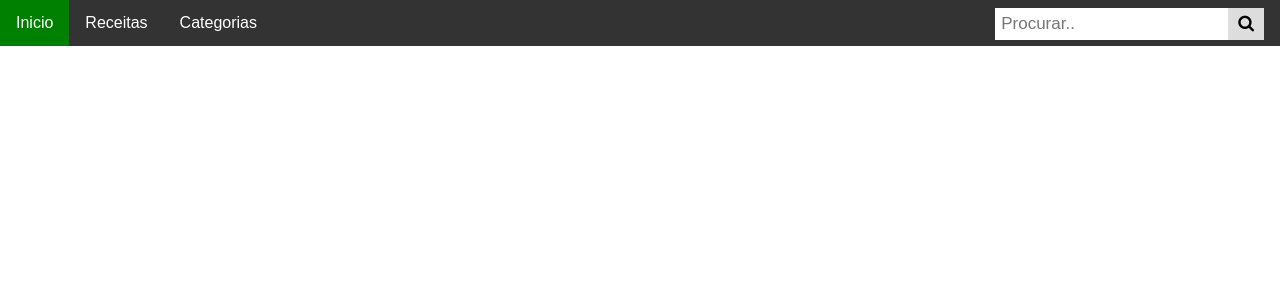
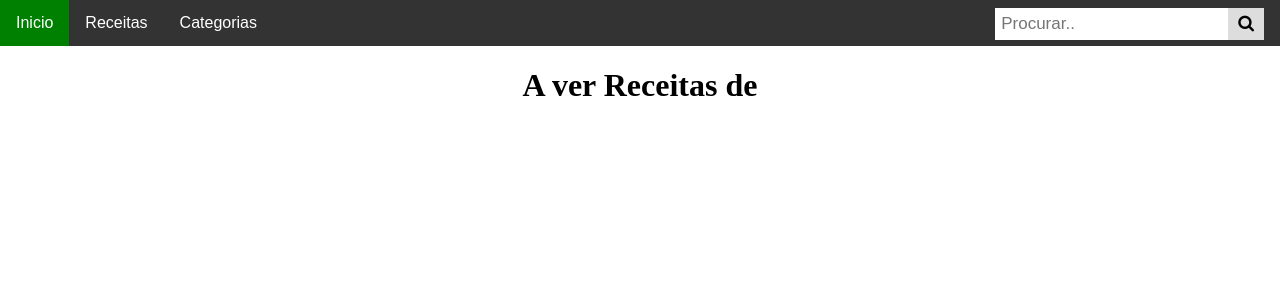
Before and after one commit to borreicho95/Projeto-WEB, a PHP site: page /receitas.php?idCat=antrob in a window 1280 px wide. Shown: the top 306 px of the page. Run offline with PHP 8.4, Linux system fonts and the light colour scheme; data comes from the database, SQL or seed files in the repository; data that the repository does not hold is empty.

Commit message:
Pequeno update
Update do dia 20 de janeiro nao realizado

```diff
--- a/Receitas/categorias.php
+++ b/Receitas/categorias.php
@@ -71,6 +71,7 @@
 
 </div>
 
+
 <div class="categorias">
 
 </div>
--- a/Receitas/receitas.css
+++ b/Receitas/receitas.css
@@ -1,6 +1,7 @@
 body{
     margin: 0;
   }
+
 
 
   .navbar {
@@ -155,4 +156,9 @@
     .navbar input[type=text] {
       border: 1px solid #ccc;
     }
+
   }
+
+  .receita {
+    text-align: center;
+  }
--- a/Receitas/receitas.php
+++ b/Receitas/receitas.php
@@ -18,6 +18,8 @@
     <?php echo '<title>'.$nameCat.'</title>'; ?>
     <link rel="stylesheet" href="receitas.css" >
     <link rel="stylesheet" href="https://cdnjs.cloudflare.com/ajax/libs/font-awesome/4.7.0/css/font-awesome.min.css">
+
+
 </head>
 <body>
 
@@ -76,8 +78,9 @@
 
 </div>
 
-
-<div></div>
+<div class="receita">
+  <h1>A ver Receitas de <?php echo $nameCat; ?></h1>
+</div>
 
 </body>
 </html>
```
